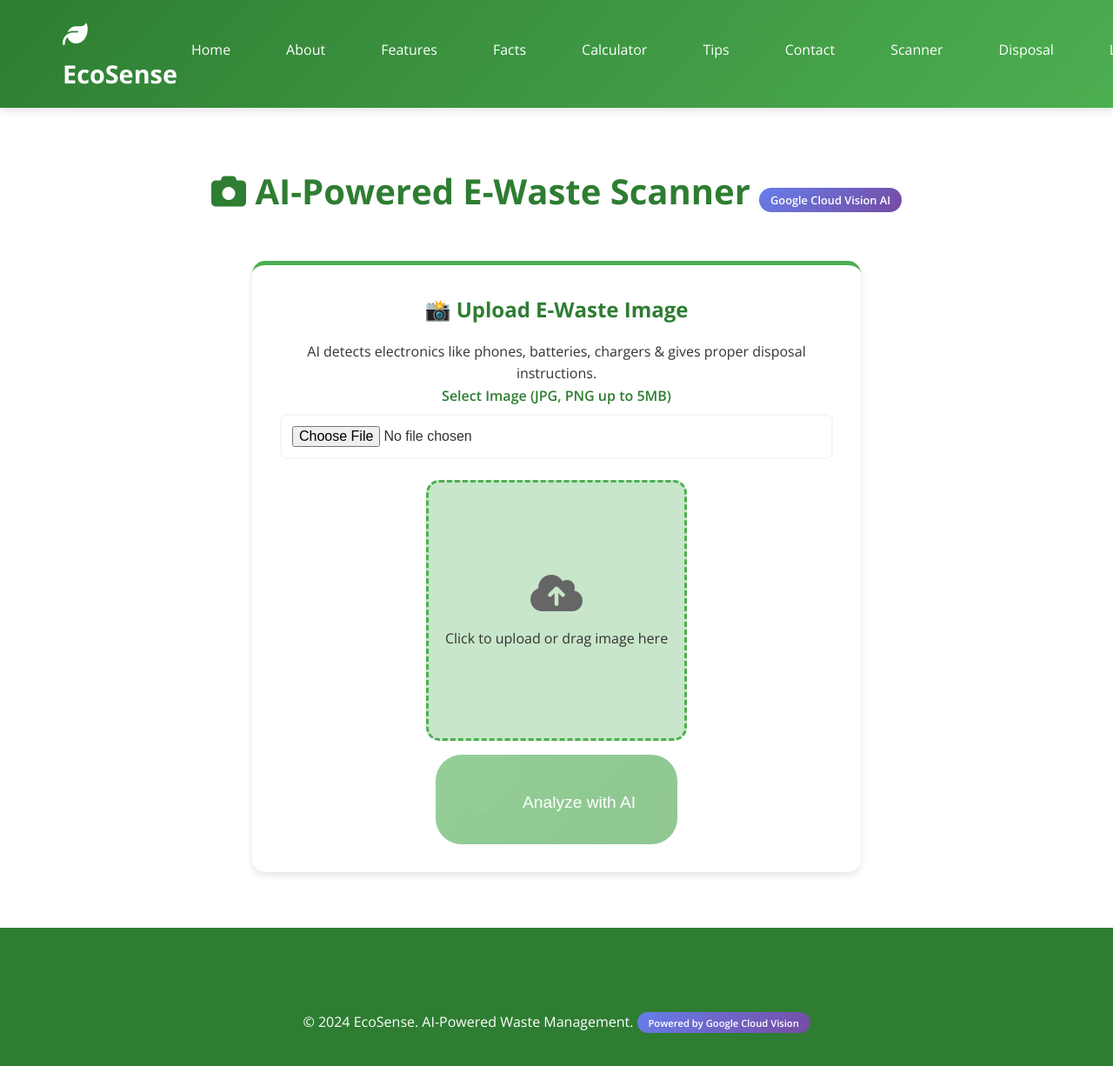
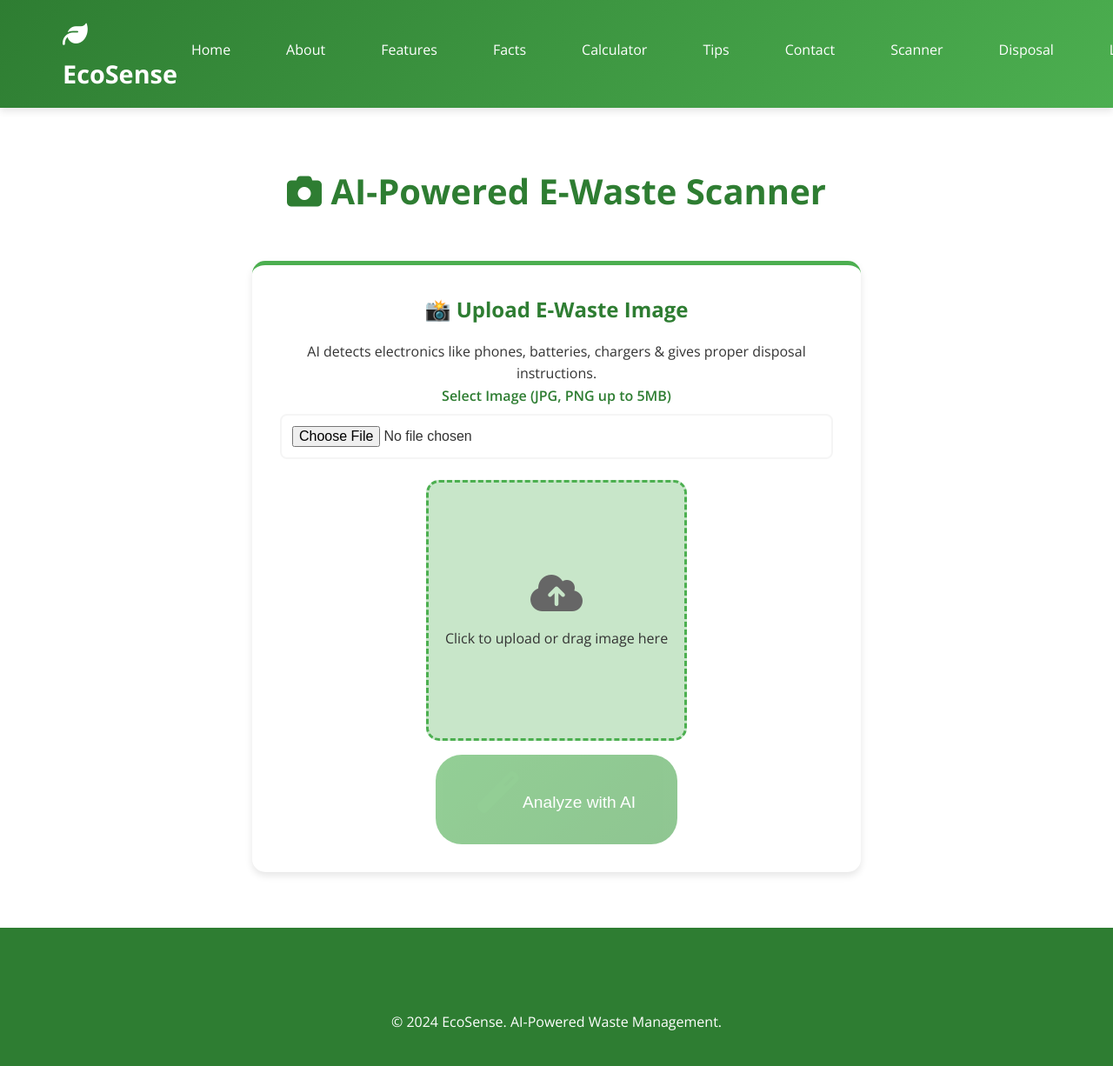
Before and after one commit to Vinay07-byte/PP-mini-project-2-main, a plain HTML site: page scanner.html in a window 1280 px wide. Shown: the top 1226 px of the page at 87% size. Drawn offline with nearby package versions, Linux system fonts and the light colour scheme.

Commit message:
Remove Google Cloud Vision AI references from scanner.html for clarity

```diff
--- a/scanner.html
+++ b/scanner.html
@@ -55,7 +55,7 @@
   <div class="container">
     <h1 class="section-title">
       <i class="fas fa-camera"></i> AI-Powered E-Waste Scanner
-      <span class="ai-badge">Google Cloud Vision AI</span>
+      <!-- <span class="ai-badge">Google Cloud Vision AI</span> -->
     </h1>
 
     <div class="scanner-container">
@@ -101,7 +101,7 @@
 
   <footer class="footer">
     <div class="container">
-      <p>&copy; 2024 EcoSense. AI-Powered Waste Management. <span class="ai-badge" style="font-size: 0.7rem;">Powered by Google Cloud Vision</span></p>
+      <p>&copy; 2024 EcoSense. AI-Powered Waste Management. </p>
     </div>
   </footer>
 
```
